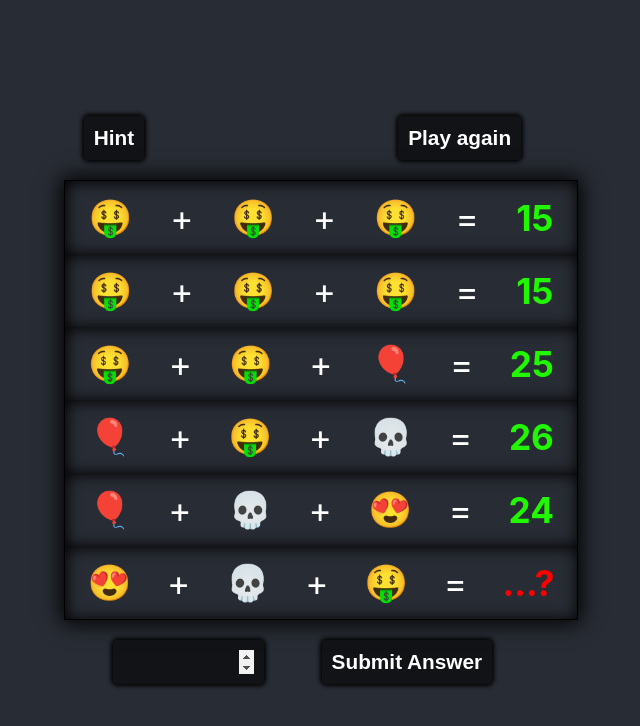
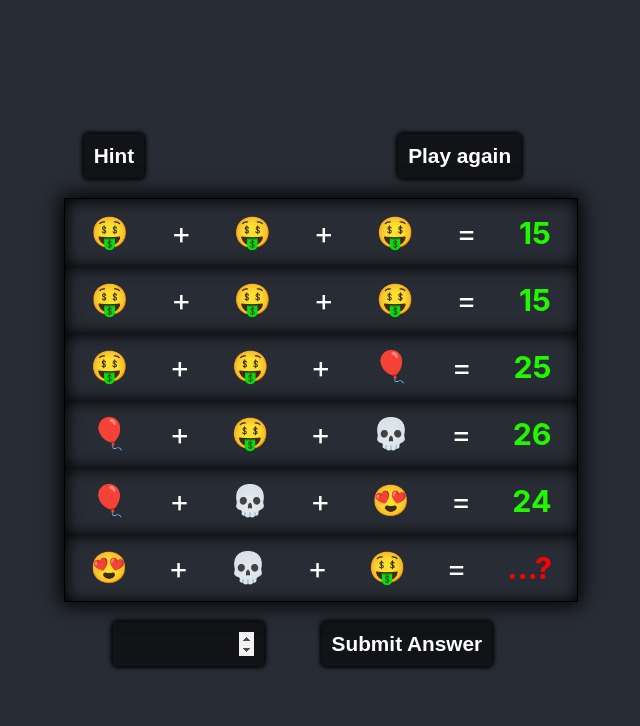
Before and after one commit to aryan7122/puzzle_game_number_guess, a React (Create React App) app: page / in a window 1280 px wide. Shown: the top 726 px of the page, without its empty margins (319-959 px from the left). Built offline with nearby package versions, Linux system fonts and the light colour scheme.

Commit message:
V 1.1.18.10

```diff
--- a/src/component/style.css
+++ b/src/component/style.css
@@ -24,7 +24,7 @@
     display: flex;
     align-items: center;
     justify-content: space-between;
-    font-size: 2.2rem;
+    font-size: 1.9rem;
     margin: 5px;
     cursor: pointer;
 }
```
